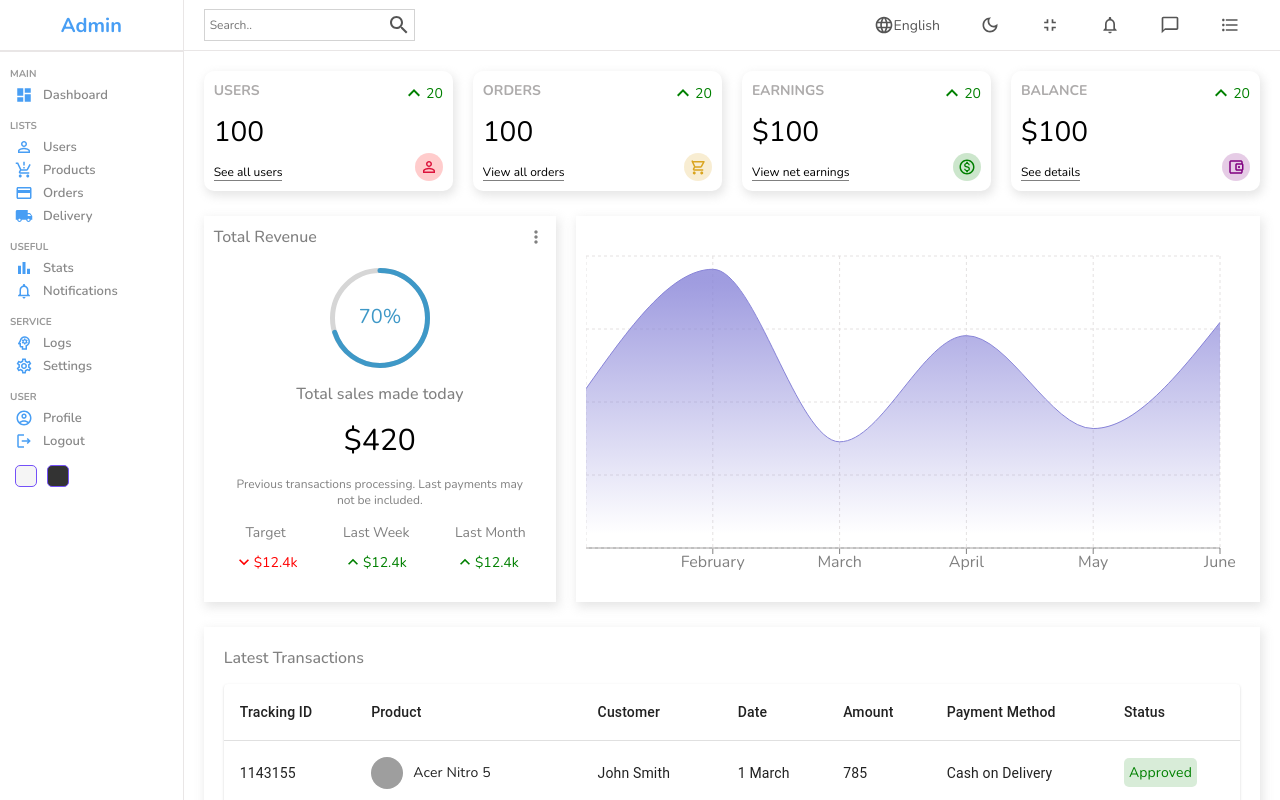
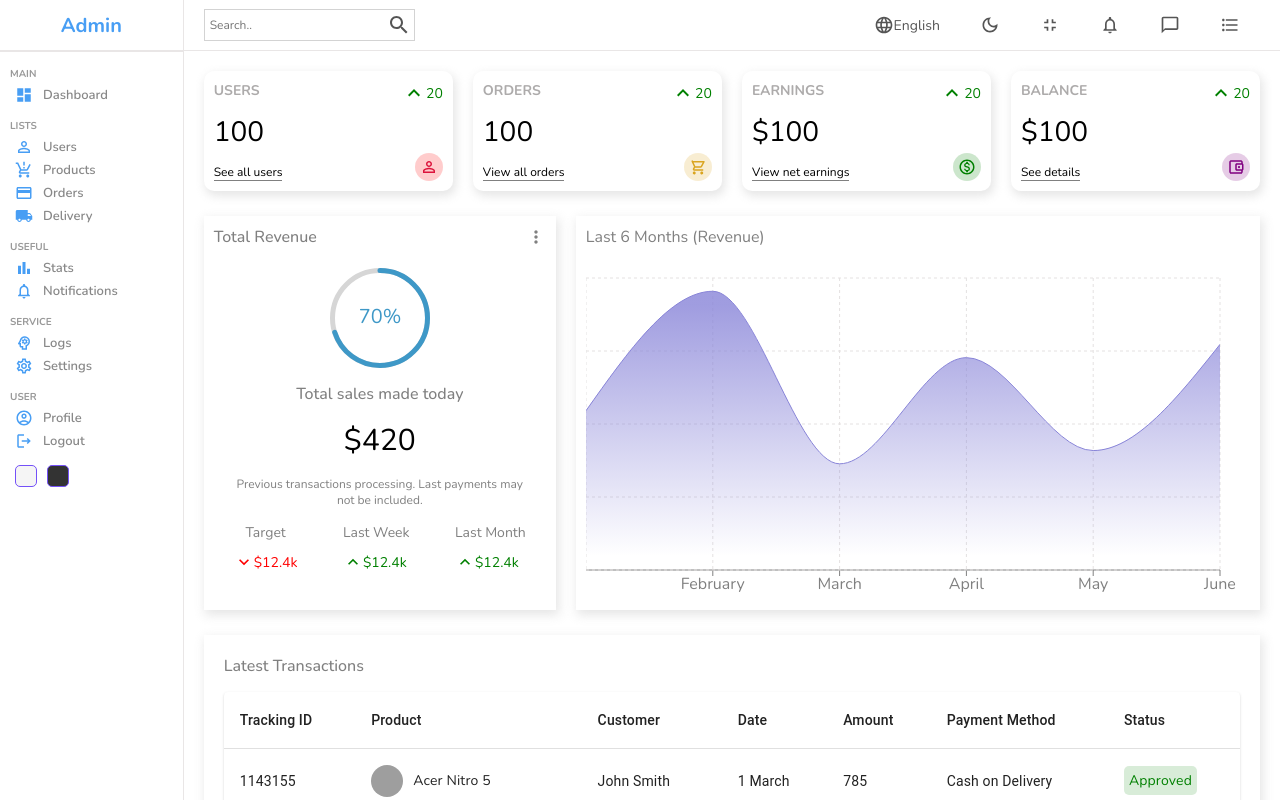
Before and after one commit to MennaEbied/admin-dashboard, a React (Vite) app: page / in a window 1280 px wide. Shown: the top 800 px of the page. Built offline with nearby package versions, Linux system fonts and the light colour scheme; grey boxes are pictures that could not be loaded.

Commit message:
Adjusting aspect ratio

```diff
--- a/src/components/chart/Chart.jsx
+++ b/src/components/chart/Chart.jsx
@@ -14,7 +14,7 @@
   return (
     <div className="chart">
       <div className="title">{title}</div>
-      <ResponsiveContainer width="100%"  aspect={2/1}>
+      <ResponsiveContainer width="100%"  aspect={aspect}>
         <AreaChart
           width={730}
           height={250}
--- a/src/pages/home/home.jsx
+++ b/src/pages/home/home.jsx
@@ -20,7 +20,7 @@
         </div>
         <div className="charts">
           <Featured/>
-          <Chart/>
+          <Chart title="Last 6 Months (Revenue)" aspect={2/1}/>
         </div>
         <div className="listContainer">
           <div className="listTitle">Latest Transactions</div>
```
